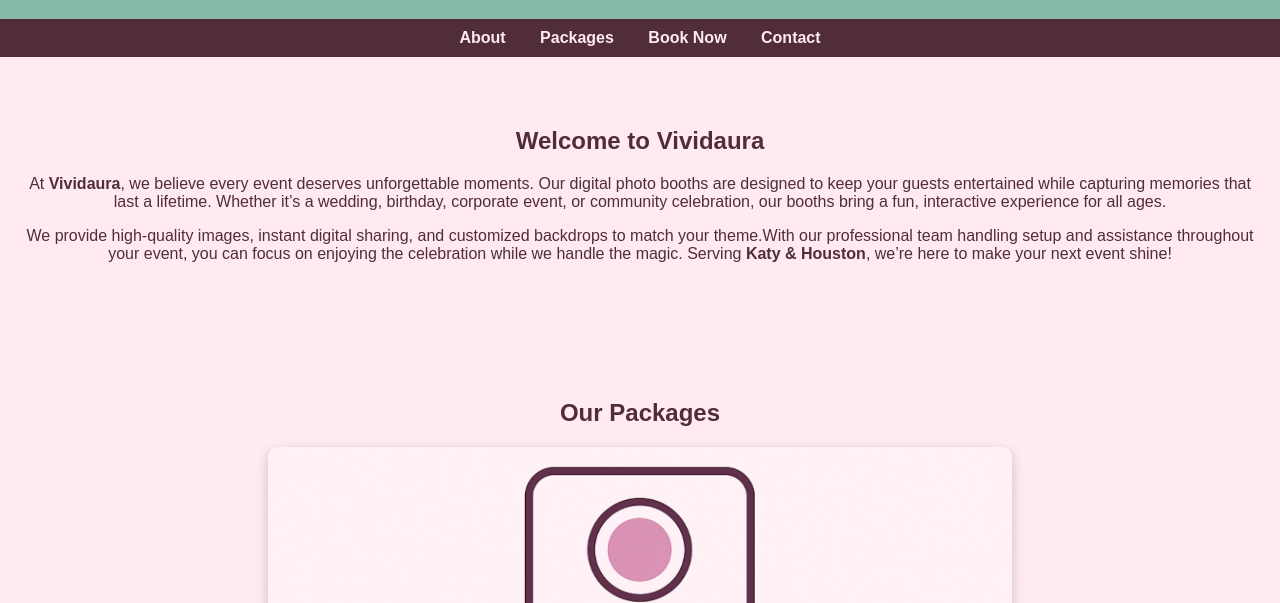
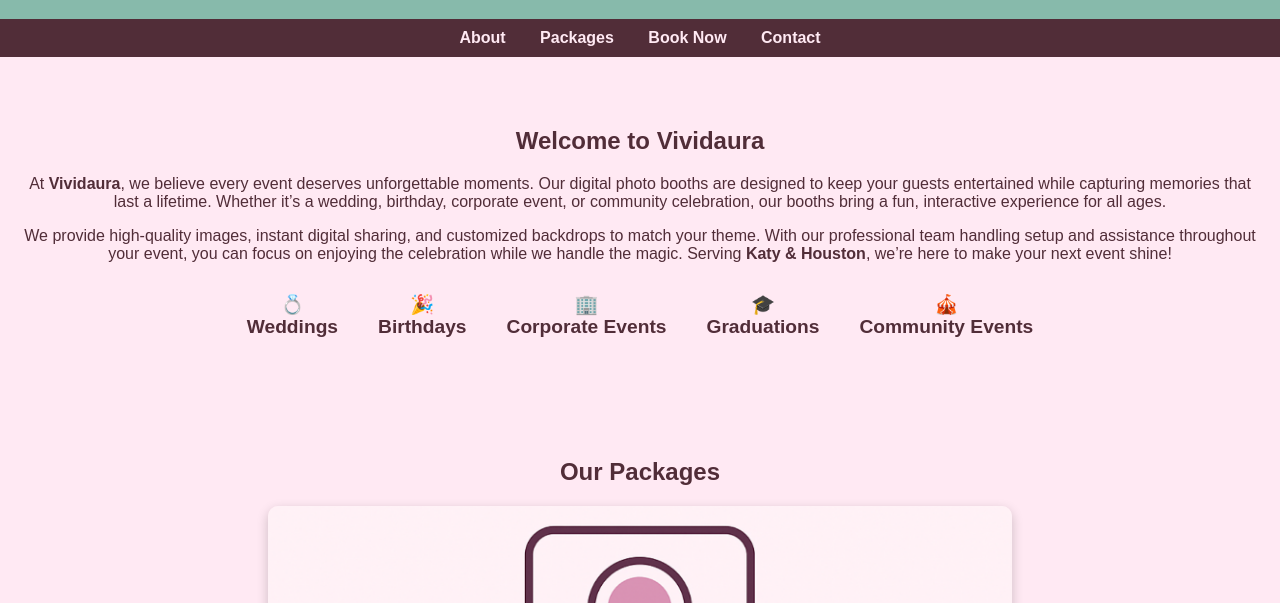
Before and after one commit to vividaurabooking-cpu/vividaura-site, a plain HTML site: page index.html in a window 1280 px wide. Shown: the part 197-800 px from the top of the page. Drawn offline with Linux system fonts and the light colour scheme.

Commit message:
index.html

```diff
--- a/index.html
+++ b/index.html
@@ -133,16 +133,26 @@
     <a href="#contact">Contact</a>
   </nav>
 
-  <section id="about">
+<section id="about">
   <h2>Welcome to Vividaura</h2>
   <p>
-  At <strong>Vividaura</strong>, we believe every event deserves unforgettable moments.
+    At <strong>Vividaura</strong>, we believe every event deserves unforgettable moments.
     Our digital photo booths are designed to keep your guests entertained while capturing memories that last a lifetime.
     Whether it’s a wedding, birthday, corporate event, or community celebration, our booths bring a fun, interactive experience for all ages.
   </p>
-  <p>We provide high-quality images, instant digital sharing, and customized backdrops to match your theme.With our professional team handling setup and assistance throughout your event, you can focus on enjoying the celebration while we handle the magic.
+  <p>
+    We provide high-quality images, instant digital sharing, and customized backdrops to match your theme.
+    With our professional team handling setup and assistance throughout your event, you can focus on enjoying the celebration while we handle the magic.
     Serving <strong>Katy & Houston</strong>, we’re here to make your next event shine!
   </p>
+
+  <div style="margin-top: 30px; font-size: 1.2em; display: flex; justify-content: center; gap: 40px; flex-wrap: wrap;">
+    <div>💍 <br><strong>Weddings</strong></div>
+    <div>🎉 <br><strong>Birthdays</strong></div>
+    <div>🏢 <br><strong>Corporate Events</strong></div>
+    <div>🎓 <br><strong>Graduations</strong></div>
+    <div>🎪 <br><strong>Community Events</strong></div>
+  </div>
 </section>
 
   <section id="flyer">
```
